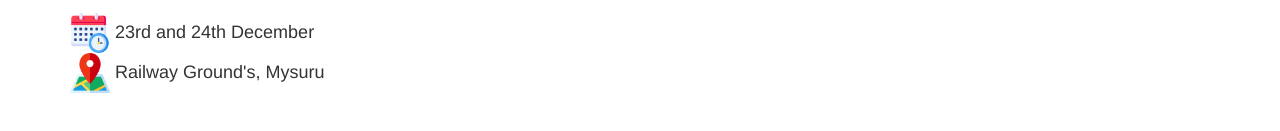
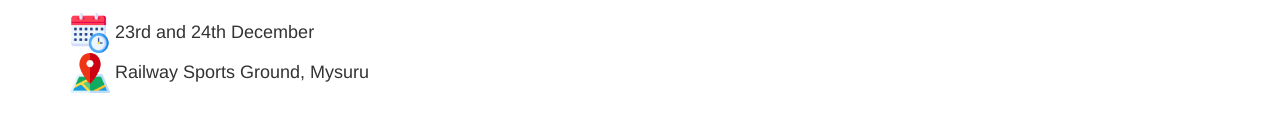
Before and after one commit to sagar-shivappa/SportsClient, an Angular app: page / in a window 1280 px wide. Shown: the part 146-277 px from the top of the page. Built offline with nearby package versions, Linux system fonts and the light colour scheme.

Commit message:
Ground name

```diff
--- a/src/app/home/home.component.html
+++ b/src/app/home/home.component.html
@@ -9,8 +9,8 @@
       December
     </div>
     <div>
-      <img src="../../assets/location.png" class="logo" alt="" /> Railway
-      Ground's, Mysuru
+      <img src="../../assets/location.png" class="logo" alt="" /> Railway Sports
+      Ground, Mysuru
     </div>
   </h4>
   <app-features></app-features>
```
